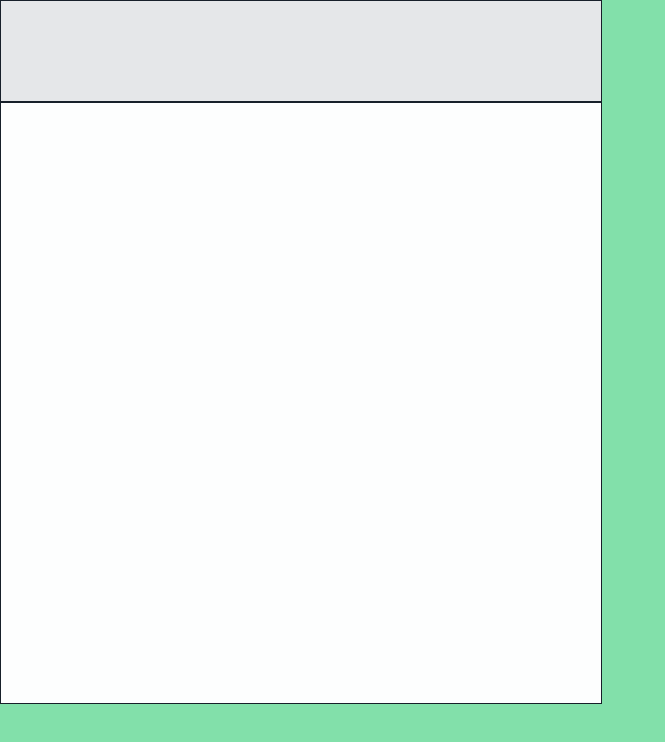
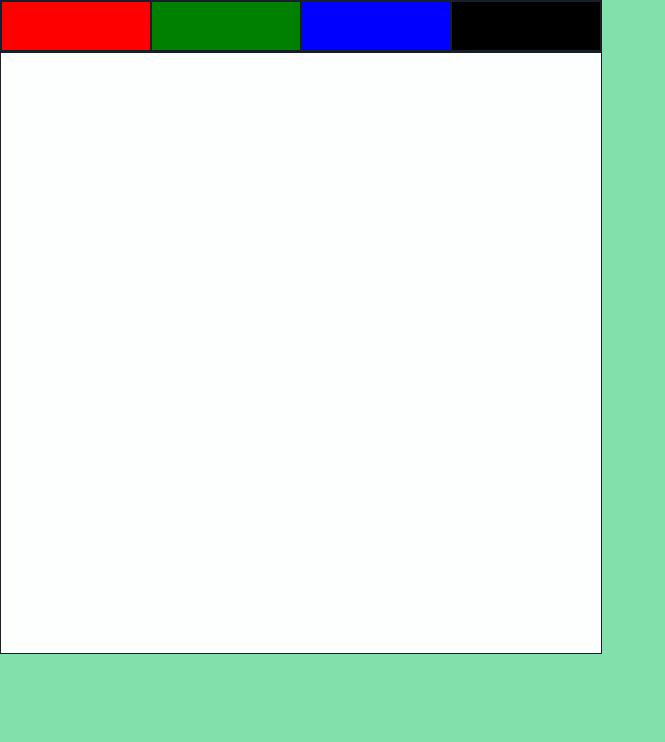
Before and after one commit to raadu/draw-captcha, a React (Create React App) app: page / in a window 1280 px wide. Shown: the top 742 px of the page, without its empty margins (0-665 px from the left). Built offline with nearby package versions, Linux system fonts and the light colour scheme.

Commit message:
colorpicker added

```diff
--- a/src/Canvas/Canvas.tsx
+++ b/src/Canvas/Canvas.tsx
@@ -21,6 +21,7 @@ const Canvas = ({width, height}: CanvasProps) => {
     const canvasRef = useRef<HTMLCanvasElement>(null);
     const [isPainting, setIsPainting] = useState(false);
     const [mousePosition, setMousePosition] = useState<Coordinate | undefined>(undefined);
+    const [strokeColor, setStrokeColor] = useState("black");
 
     //Function for getting coordinates value from mouse movement
     const getCoordinates = (event: MouseEvent): Coordinate | undefined => {
@@ -55,6 +56,11 @@ const Canvas = ({width, height}: CanvasProps) => {
         [isPainting, mousePosition]
     );
 
+    //Function for setting stroke color
+    const setStrokeStyle = (color: string) => {
+        setStrokeColor(color);
+    }
+
     //Function for drawing line on canvas
     const drawLine = (originalMousePosition: Coordinate, newMousePosition: Coordinate) => {
         if(!canvasRef.current) {
@@ -64,7 +70,7 @@ const Canvas = ({width, height}: CanvasProps) => {
         const canvas: HTMLCanvasElement = canvasRef.current;
         const context = canvas.getContext('2d');
         if(context) {
-            context.strokeStyle = 'red';
+            context.strokeStyle = strokeColor;
             context.lineJoin = 'round';
             context.lineWidth = 5;
 
@@ -130,7 +136,8 @@ const Canvas = ({width, height}: CanvasProps) => {
         <Fragment>
             <ColorPicker
                 width={600}
-                height={100}/>
+                height={50}
+                setStrokeStyle={setStrokeStyle}/>
 
             <canvas
                 className={canvasCSS.canvas}
--- a/src/ColorPicker/ColorPicker.module.scss
+++ b/src/ColorPicker/ColorPicker.module.scss
@@ -2,3 +2,42 @@
     background-color: #E5E7E9;
     border: 1px solid #17202A;
 }
+
+.gridContainer {
+    width: 100%;
+    height: 100%;
+    display: grid;
+    grid-template-columns: auto auto auto auto;
+    background-color: #2196F3;
+    padding: 0px;
+}
+
+@mixin gridItemCommon {
+    border: 1px solid #17202A;
+    padding: 0px;
+    text-align: center;
+
+    &:hover {
+        cursor: pointer;
+    }
+}
+
+.gridItem1 {
+    @include gridItemCommon;
+    background-color: red;
+}
+
+.gridItem2 {
+    @include gridItemCommon;
+    background-color: green;
+}
+
+.gridItem3 {
+    @include gridItemCommon;
+    background-color: blue;
+}
+
+.gridItem4 {
+    @include gridItemCommon;
+    background-color: black;
+}
--- a/src/ColorPicker/ColorPicker.tsx
+++ b/src/ColorPicker/ColorPicker.tsx
@@ -4,13 +4,21 @@ import colorPickerCSS from './ColorPicker.module.scss';
 interface ColorPickerProps {
     width: number;
     height: number;
+    setStrokeStyle(color: string): void;
 }
 
 
-const ColorPicker = ({width, height}: ColorPickerProps) => {
+const ColorPicker = ({width, height, setStrokeStyle}: ColorPickerProps) => {
     return (
         <div className={colorPickerCSS.pickerBox}
         style={{width:`${width}px`, height: `${height}px`}}>
+
+            <div className={colorPickerCSS.gridContainer}>
+                <div className={colorPickerCSS.gridItem1} onClick={() => setStrokeStyle("red")}></div>
+                <div className={colorPickerCSS.gridItem2} onClick={() => setStrokeStyle("green")}></div>
+                <div className={colorPickerCSS.gridItem3} onClick={() => setStrokeStyle("blue")}></div>
+                <div className={colorPickerCSS.gridItem4} onClick={() => setStrokeStyle("black")}></div>
+            </div>
 
         </div>
     );
```
